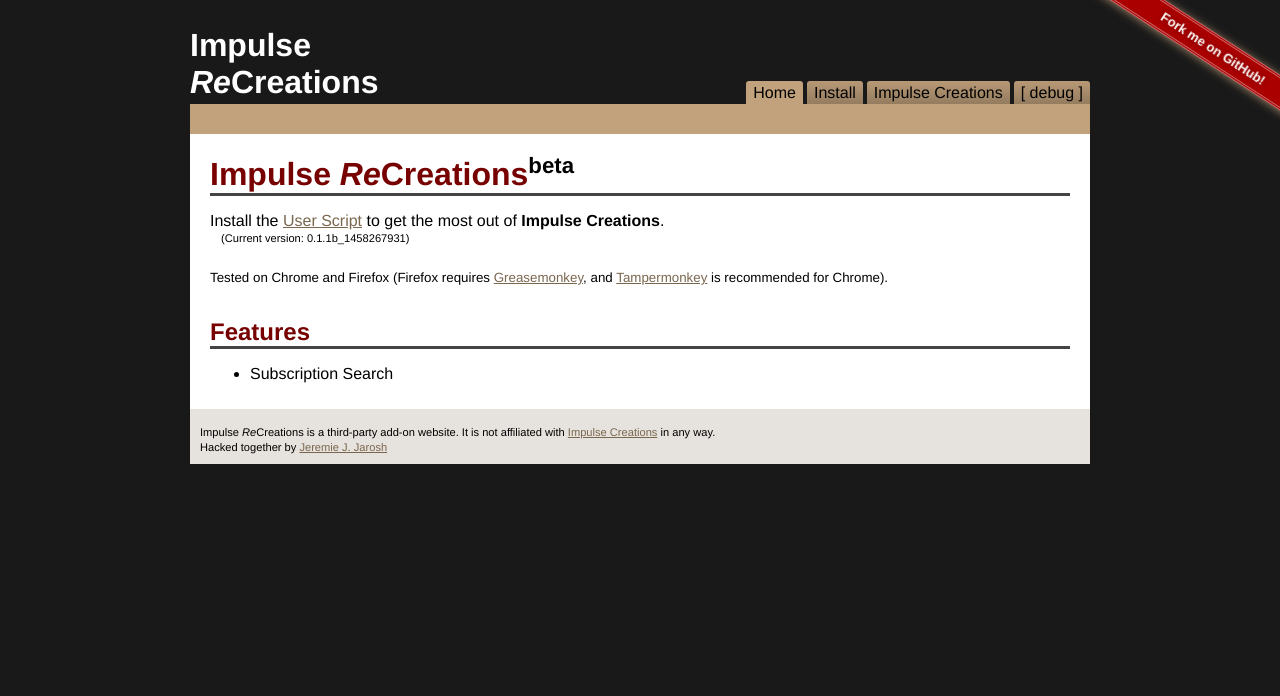
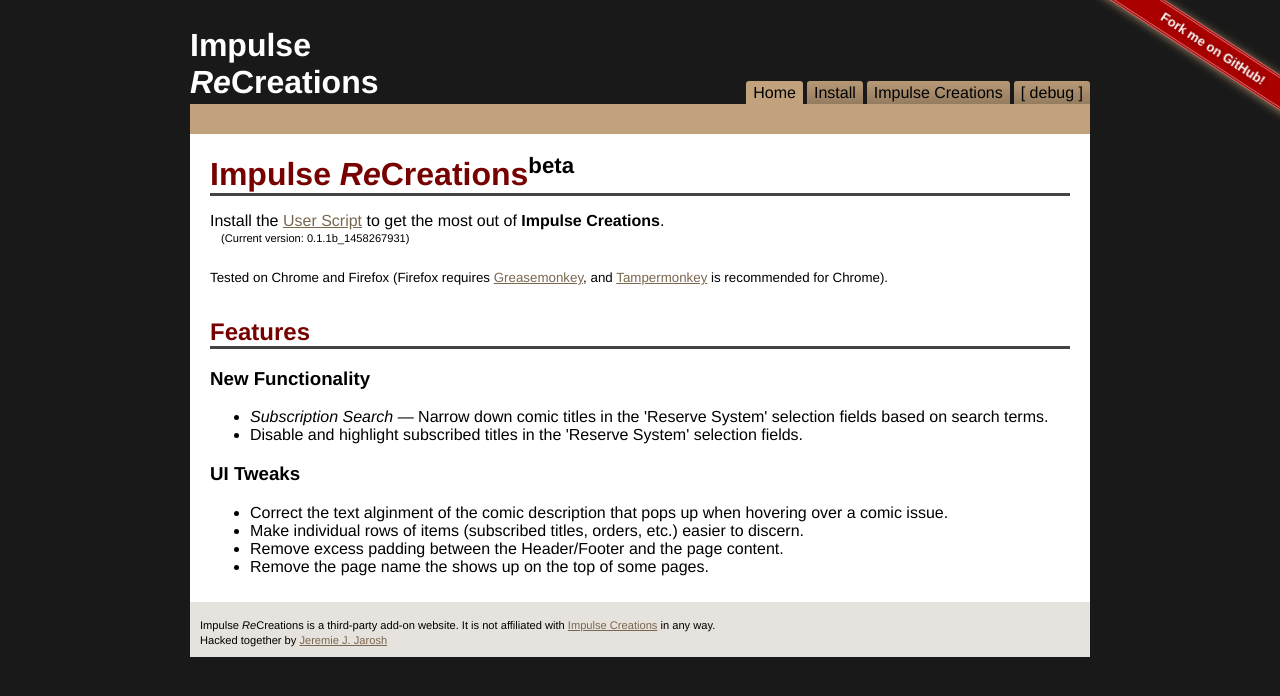
Before and after one commit to triple-j/Impulse-ReCreations, a PHP site: page / in a window 1280 px wide. Shown: the top 696 px of the page. Run offline with PHP 8.4, Linux system fonts and the light colour scheme; some libraries are stand-ins or nearby versions.

Commit message:
Update Homepage

```diff
--- a/css/layout.css
+++ b/css/layout.css
@@ -12,7 +12,7 @@ div#footer {
 }
 a:link,
 a:visited { color:#7a674f; }
-h1,h2,h3,h4,h5,h6 { margin-top:0px; }
+h1,h2 /*,h3,h4,h5,h6*/ { margin-top:0px; }
 
 div#header,
 div#content-container { margin:0px auto; width:980px; }
--- a/pages/home.php
+++ b/pages/home.php
@@ -16,11 +16,26 @@ ob_start();
 
 	<div class="features">
 		<h2>Features</h2>
-		<div>
-			<ul>
-				<li>Subscription Search</li>
-			</ul>
-		</div>
+
+		<h3>New Functionality</h3>
+
+		<ul>
+			<li><em>Subscription Search</em> &mdash; Narrow down comic titles in the
+				'Reserve System' selection fields based on search terms.</li>
+			<li>Disable and highlight subscribed titles in the 'Reserve System' selection
+				fields.</li>
+		</ul>
+
+		<h3>UI Tweaks</h3>
+
+		<ul>
+			<li>Correct the text alginment of the comic description that pops up when hovering
+				over a comic issue.</li>
+			<li>Make individual rows of items (subscribed titles, orders, etc.) easier to
+				discern.</li>
+			<li>Remove excess padding between the Header/Footer and the page content.</li>
+			<li>Remove the page name the shows up on the top of some pages.</li>
+		</ul>
 	</div>
 
 <?php
```
